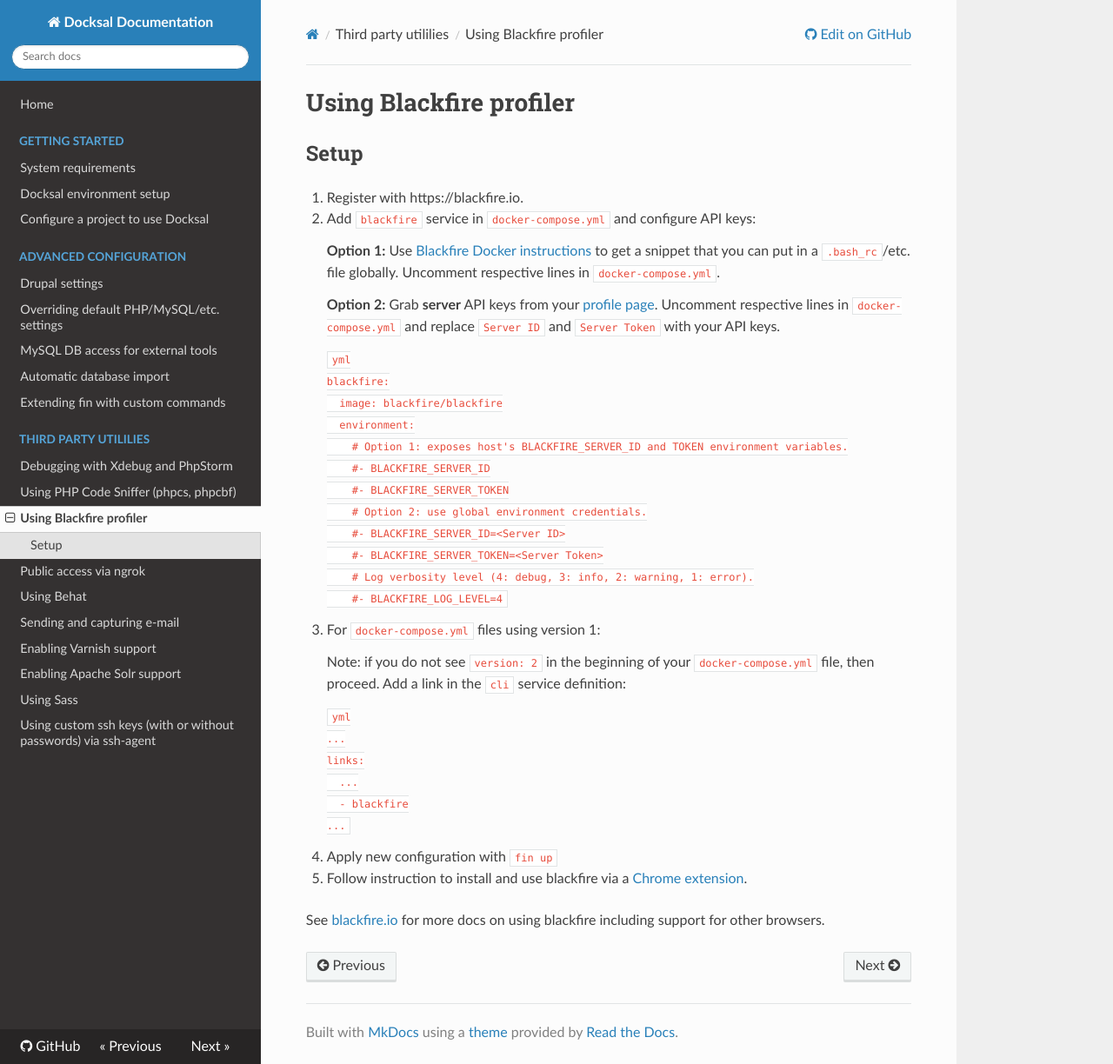
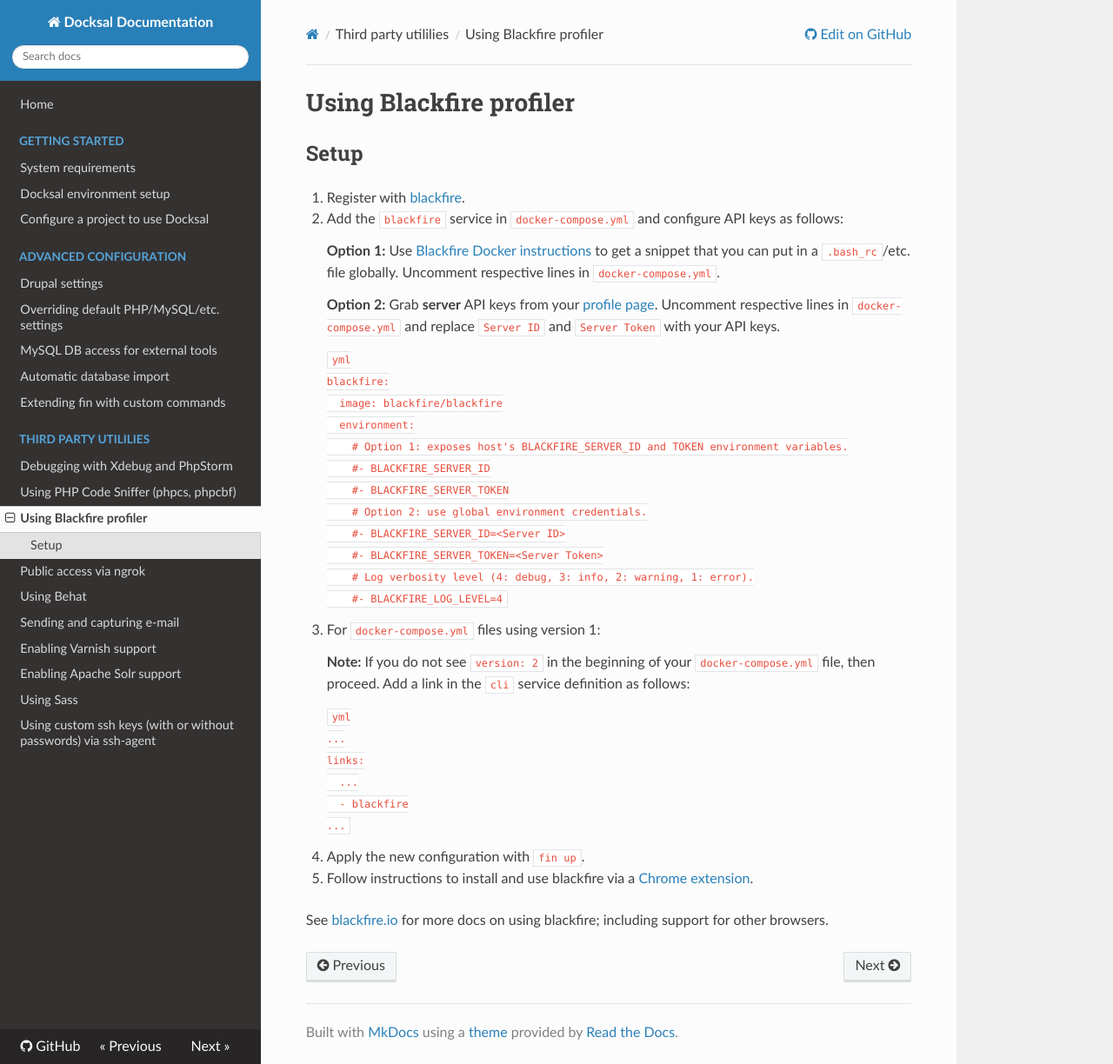
Before and after one commit to docksal/docksal, an MkDocs documentation site: the page built from docs/blackfire.md, in a window 1280 px wide and 1224 px high. Shown: the whole window at 87% size. Built offline with MkDocs 1.6.1, drawn with Linux system fonts in a browser that asks for light colours; nearby versions of some CDN libraries; old or Windows-style settings are respelled for this version of MkDocs.

Commit message:
Various grammar and markdown corrections to blackfire.md

````diff
--- a/docs/blackfire.md
+++ b/docs/blackfire.md
@@ -2,9 +2,9 @@
 
 ## Setup
 
-1. Register with https://blackfire.io.
+1. Register with [blackfire](https://blackfire.io).
 
-2. Add `blackfire` service in `docker-compose.yml` and configure API keys:
+2. Add the `blackfire` service in `docker-compose.yml` and configure API keys as follows:
 
     **Option 1:** Use [Blackfire Docker instructions](https://blackfire.io/docs/integrations/docker) to get a snippet that you can put in a `.bash_rc`/etc. file globally. Uncomment respective lines in `docker-compose.yml`.
 
@@ -27,8 +27,8 @@
 
 3. For `docker-compose.yml` files using version 1:
 
-    Note: if you do not see `version: 2` in the beginning of your `docker-compose.yml` file, then proceed.
-    Add a link in the `cli` service definition:
+    **Note:** If you do not see `version: 2` in the beginning of your `docker-compose.yml` file, then proceed.
+    Add a link in the `cli` service definition as follows:
 
     ```yml
     ...
@@ -38,8 +38,8 @@
     ...
     ```
 
-4. Apply new configuration with `fin up`
+4. Apply the new configuration with `fin up`.
 
-5. Follow instruction to install and use blackfire via a [Chrome extension](https://blackfire.io/docs/integrations/chrome).
+5. Follow instructions to install and use blackfire via a [Chrome extension](https://blackfire.io/docs/integrations/chrome).
 
-See [blackfire.io](https://blackfire.io/docs/introduction) for more docs on using blackfire including support for other browsers.
+See [blackfire.io](https://blackfire.io/docs/introduction) for more docs on using blackfire; including support for other browsers.
````
